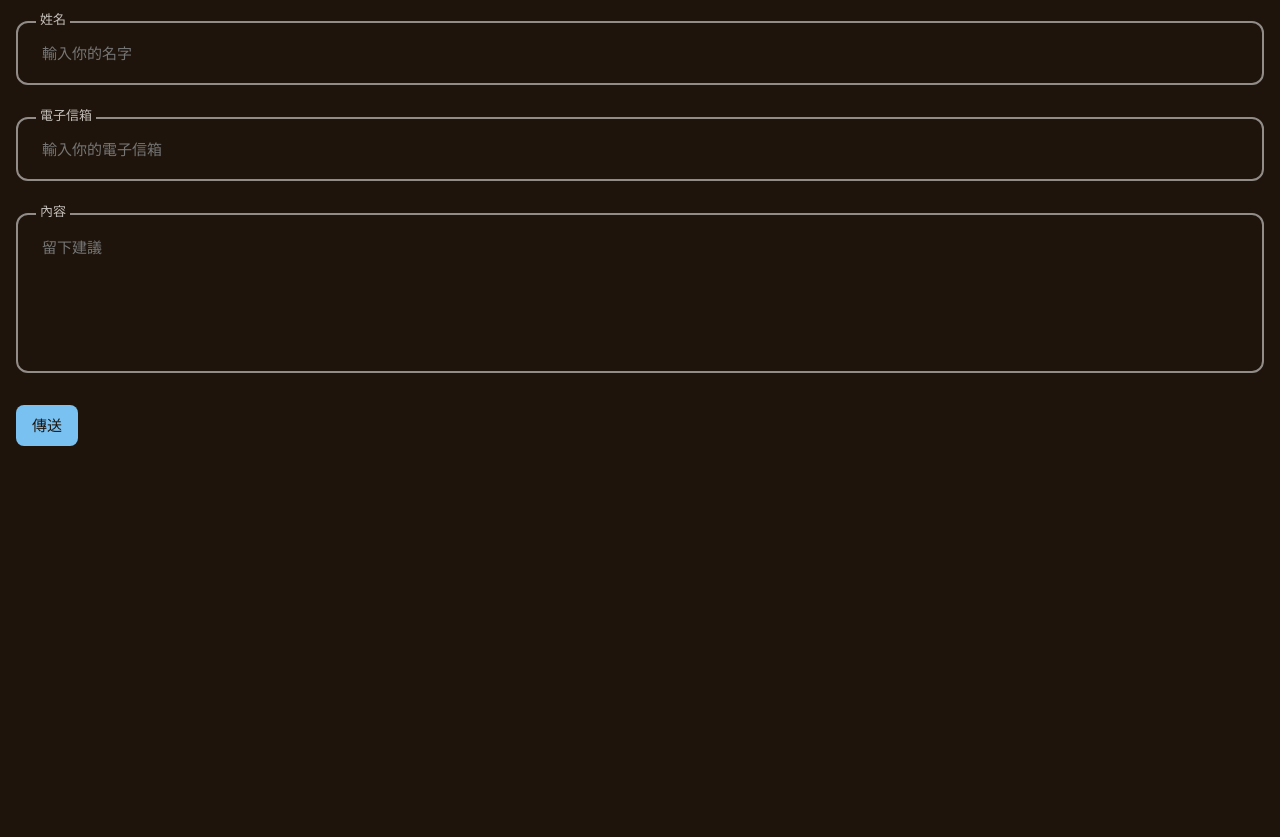
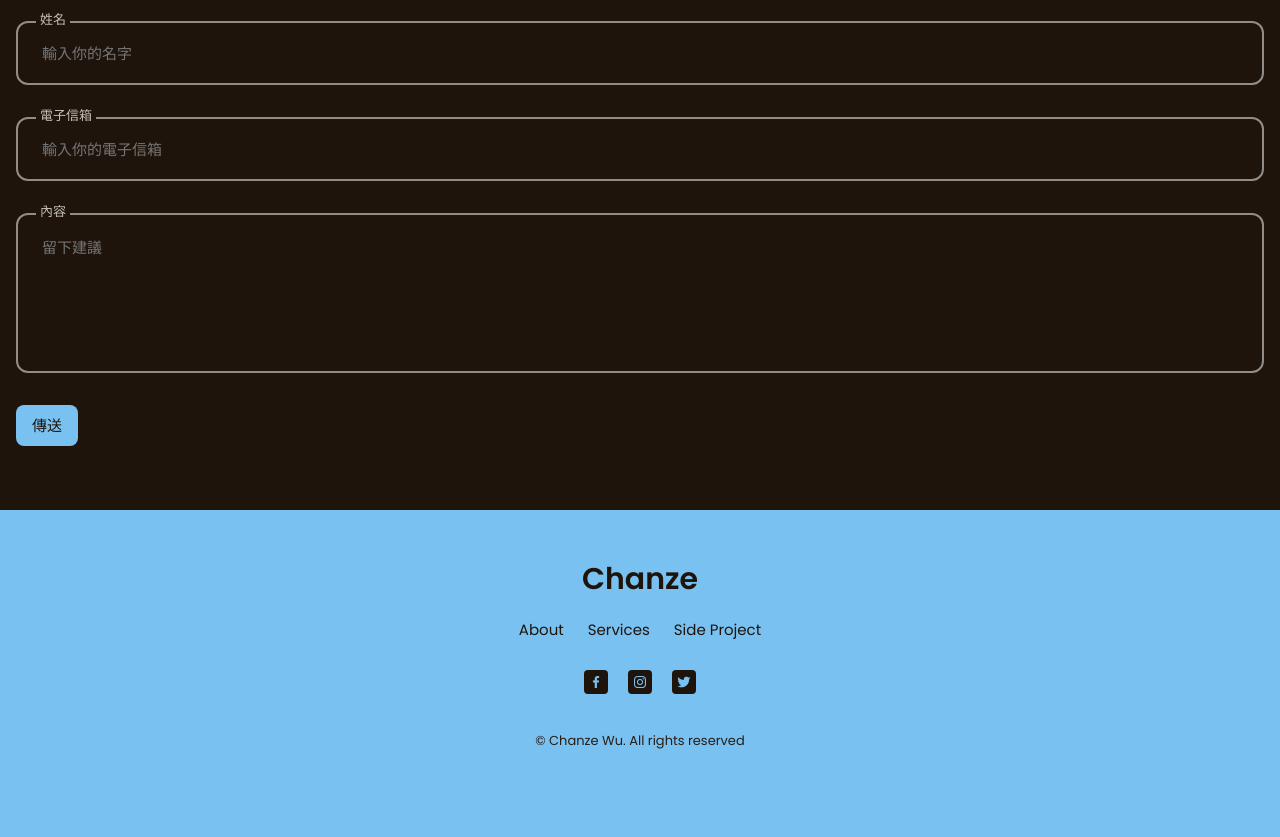
Before and after one commit to chanze7995/Portfolio, a website built with webpack: page src/index.html in a window 1280 px wide. Shown: the part 5854-6691 px from the top of the page. Before the commit the page ends 6364 px from the top, so only its background shows below. Built offline with nearby package versions, Linux system fonts and the light colour scheme.

Commit message:
Create Footer

```diff
--- a/src/assets/scss/all.scss
+++ b/src/assets/scss/all.scss
@@ -12,4 +12,4 @@
 @import "./element/services";
 @import "./element/sideProject";
 @import "./element/contact";
-// @import "./element/footer";
+@import "./element/footer";
--- /dev/null
+++ b/src/assets/scss/element/_footer.scss
@@ -0,0 +1,47 @@
+.footer {
+  background-color: $primary-color;
+}
+
+.footer__container {
+  padding: 2rem 0 5.5rem;
+}
+
+.footer__title,
+.footer__link {
+  color: $body-color;
+}
+
+.footer__title {
+  text-align: center;
+  margin-bottom: 1.5rem;
+}
+
+.footer__list {
+  display: flex;
+  justify-content: center;
+  column-gap: 1.5rem;
+  margin-bottom: 2rem;
+}
+
+.footer__social {
+  display: flex;
+  justify-content: center;
+  column-gap: 1.25rem;
+}
+
+.footer__social-link {
+  display: inline-flex;
+  padding: 0.25rem;
+  border-radius: 0.25rem;
+  background-color: $body-color;
+  font-size: 1rem;
+  color: $primary-color;
+}
+
+.footer__copyright {
+  display: block;
+  text-align: center;
+  margin-top: 2.5rem;
+  font-size: $small-font-size;
+  color: $container-color;
+}
--- a/src/index.html
+++ b/src/index.html
@@ -62,13 +62,13 @@
           <img src="<%= require('./assets/images/perfil.png')%>" alt="" class="home__img">
         </div>
         <div class="home__social">
-          <a href="" class="home__social-link">
+          <a href="https://www.linkedin.com/in/%E6%AC%8A%E5%93%B2-%E5%90%B3-chanze7995/" target="_blank" class="home__social-link">
             <i class='bx bxl-linkedin-square'></i>
           </a>
-          <a href="" class="home__social-link">
+          <a href="https://github.com/chanze7995" target="_blank" class="home__social-link">
             <i class='bx bxl-github'></i>
           </a>
-          <a href="" class="home__social-link">
+          <a href="https://codepen.io/Chanze7995/" target="_blank" class="home__social-link">
             <i class='bx bxl-codepen' ></i>
           </a>
         </div>
@@ -425,6 +425,34 @@
         </div>
       </div>
     </section>
-</main>
+  </main>
+  <footer class="footer">
+    <div class="footer__container container">
+      <h1 class="footer__title">Chanze</h1>
+      <ul class="footer__list">
+        <li>
+          <a href="#about" class="footer__link">About</a>
+        </li>
+        <li>
+          <a href="#services" class="footer__link">Services</a>
+        </li>
+        <li>
+          <a href="#sideProject" class="footer__link">Side Project</a>
+        </li>
+      </ul>
+      <ul class="footer__social">
+        <a href="" class="footer__social-link">
+          <i class="bx bxl-facebook"></i>
+        </a>
+        <a href="" class="footer__social-link">
+          <i class="bx bxl-instagram"></i>
+        </a>
+        <a href="" class="footer__social-link">
+          <i class="bx bxl-twitter"></i>
+        </a>
+      </ul>
+      <span class="footer__copyright">&#169; Chanze Wu. All rights reserved</span>
+    </div>
+  </footer>
 </body>
 </html>
```
